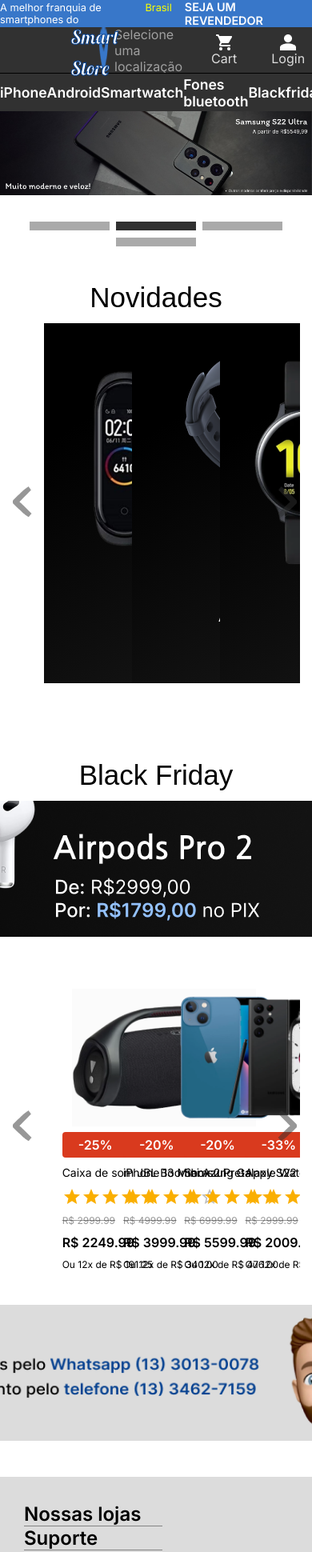
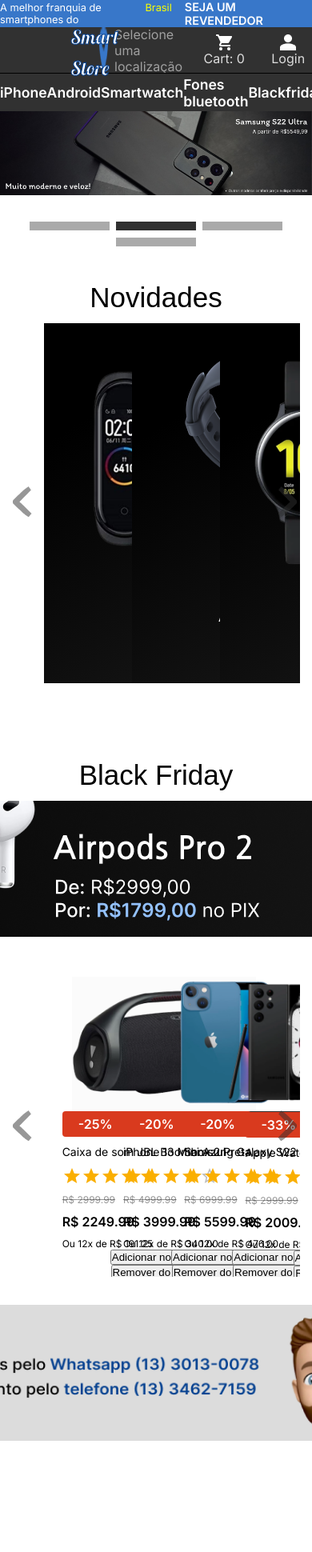
Before and after one commit to lucas-cassimiro/smart-store-react, a React (Vite) app: page / in a window 390 px wide. Shown: the top 1940 px of the page at 80% size. After the commit the page ends 1846 px from the top, so only its background shows below. Built offline with nearby package versions, Linux system fonts and the light colour scheme; a web font is replaced by a local one.

Commit message:
Cart (#28)
* arrumado

* criando data iphone

* refatorado

* bugadooo

* created cart context

---------

Co-authored-by: Anderson-Rodrigo-Dev <andersonrodrigodev@gmail.com>

```diff
--- a/src/components/cardProducts/index.jsx
+++ b/src/components/cardProducts/index.jsx
@@ -1,8 +1,12 @@
 import React from "react";
 import * as S from "./styles.js";
 import HalfRating from "../rating/index.jsx";
+import { useCartContext } from "../../context/CartContext/index.jsx";
 
 const CardProducts = ({ product }) => {
+  const {addAndEditProductsInCart, removeProductsInCart} = useCartContext();
+
+
   return (
     <S.CardDiv>
       <S.Images src={product.img} alt={product.name} />
@@ -25,6 +29,8 @@
           ).toFixed(2)}
         </p>
       </S.DescriptionContainer>
+      <button onClick={() => addAndEditProductsInCart(product)}>Adicionar no carrinho!</button>
+      <button onClick={() => removeProductsInCart(product)}>Remover do carrinho!</button>
     </S.CardDiv>
   );
 };
--- a/src/components/header/index.jsx
+++ b/src/components/header/index.jsx
@@ -3,8 +3,11 @@
 import IconCarrinho from "../../assets/img/icon-cart.png";
 import IconLogin from "../../assets/img/icon-login.png";
 import { Link } from "react-router-dom";
+import { useCartContext } from "../../context/CartContext";
 
 const Header = () => {
+const {productsInCart} = useCartContext()
+
   return (
     <S.HeaderContainer>
       <S.TopoHeader>
@@ -36,7 +39,7 @@
                 class="img-carrinho"
               />
 
-              <p>Cart</p>
+              <p>Cart: {productsInCart.length}</p>
             </S.IconsLink>
           </S.IconContainer>
 
--- /dev/null
+++ b/src/context/CartContext/index.jsx
@@ -0,0 +1,78 @@
+import { createContext, useContext, useState } from "react";
+
+export const CartContext = createContext();
+
+export const CartProvider = ({ children }) => {
+  const [productsInCart, setProductsInCart] = useState([]);
+
+  const addAndEditProductsInCart = (product) => {
+    setProductsInCart((prevCart) => {
+      const itemIndex = prevCart.findIndex(
+        (item) => item.name === product.name
+      );
+      if (itemIndex >= 0) {
+        return prevCart.map((item, index) => {
+          if (index === itemIndex) {
+            return { ...item, qtd: item.qtd + 1 };
+          }
+          return item;
+        });
+      } else {
+        return [...prevCart, { ...product, qtd: 1 }];
+      }
+    });
+  };
+
+  const removeProductsInCart = (product) => {
+    setProductsInCart((prevCart) => {
+      const itemIndex = prevCart.findIndex(
+        (item) => item.name === product.name
+      );
+
+      if (itemIndex >= 0) {
+        return prevCart.map((item, index) => {
+          if (index === itemIndex) {
+            if (item.qtd > 1) {
+              return { ...item, qtd: item.qtd - 1 };
+            } else {
+              return item;
+            }
+          } else {
+            return item;
+          }
+        });
+      } else {
+        return [...prevCart];
+      }
+    });
+  };
+
+  const removeProductFromCart = (product) => {
+    setProductsInCart((prevCart) =>
+      prevCart.filter((item) => item.name !== product.name)
+    );
+  };
+
+  return (
+    <CartContext.Provider
+      value={{
+        productsInCart,
+        addAndEditProductsInCart,
+        removeProductsInCart,
+        removeProductFromCart,
+      }}
+    >
+      {children}
+    </CartContext.Provider>
+  );
+};
+
+export const useCartContext = () => {
+  const context = useContext(CartContext);
+
+  if (!context) {
+    console.log("context not found!");
+  }
+
+  return context;
+};
--- a/src/main.jsx
+++ b/src/main.jsx
@@ -1,9 +1,12 @@
-import React from 'react'
-import ReactDOM from 'react-dom/client'
-import App from './App'
+import React from "react";
+import ReactDOM from "react-dom/client";
+import App from "./App";
+import { CartProvider } from "./context/CartContext";
 
-ReactDOM.createRoot(document.getElementById('root')).render(
+ReactDOM.createRoot(document.getElementById("root")).render(
   <React.StrictMode>
-    <App />
-  </React.StrictMode>,
-)
+    <CartProvider>
+      <App />
+    </CartProvider>
+  </React.StrictMode>
+);
--- a/src/pages/IPhones/index.jsx
+++ b/src/pages/IPhones/index.jsx
@@ -2,6 +2,7 @@
 import * as S from "./styles";
 import celulares from "./iphoneProductsData.js";
 import CardProducts from "../../components/cardProducts";
+import { useCartContext } from "../../context/CartContext";
 
 const IPhones = () => {
   const [preco, setPreco] = useState("");
--- a/src/pages/Routes/index.jsx
+++ b/src/pages/Routes/index.jsx
@@ -14,7 +14,7 @@
         <Route path="/iphones" element={<IPhones />} />
       </Routes>
 
-      <Footer />
+      {/* <Footer /> */}
     </BrowserRouter>
   );
 };
```
